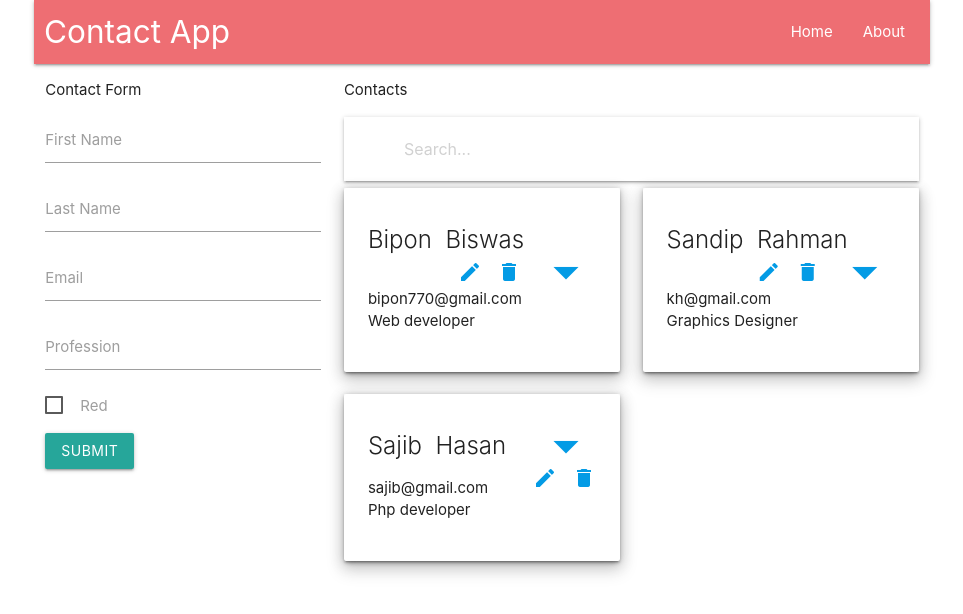
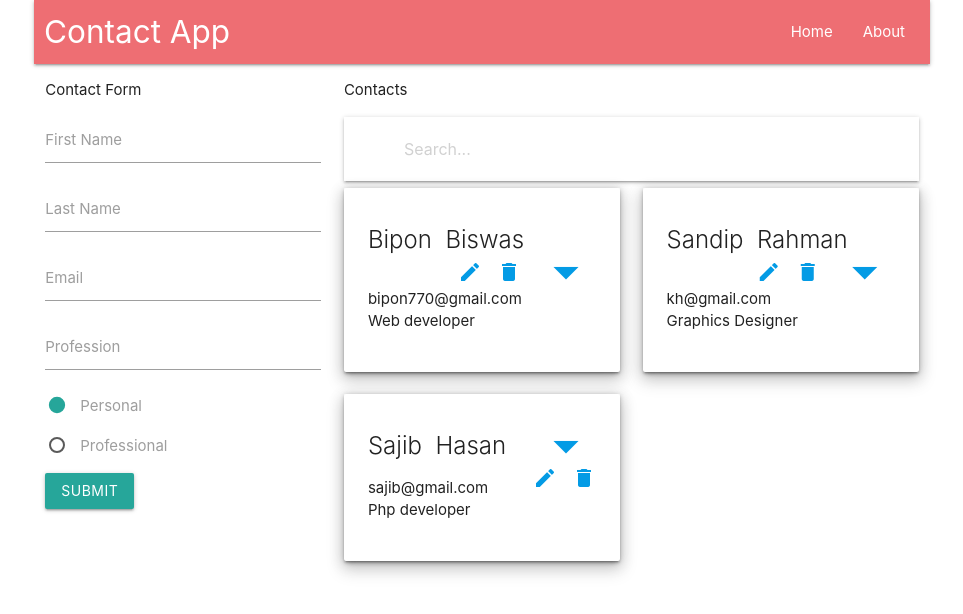
Before and after one commit to bipon68/react-practice, a React (Vite) app: page / in a window 1280 px wide. Shown: the top 614 px of the page, without its empty margins (158-1121 px from the left). Built offline with nearby package versions, Linux system fonts and the light colour scheme.

Commit message:
#5 controlled component radio button

```diff
--- a/src/components/ContactForm.js
+++ b/src/components/ContactForm.js
@@ -62,8 +62,26 @@ import React, { Component } from 'react'
                     </div>
                     <p>
                         <label>
-                            <input type="checkbox" />
-                            <span>Red</span>
+                            <input
+                                name="selectedValue"
+                                type="radio"
+                                value='personal'
+                                onChange={this.handleChange}
+                                checked={this.state.selectedValue === 'personal'}
+                            />
+                            <span>Personal</span>
+                        </label>
+                    </p>
+                    <p>
+                        <label>
+                            <input
+                                name="selectedValue"
+                                type="radio"
+                                value='professional'
+                                onChange={this.handleChange}
+                                checked={this.state.selectedValue === 'professional'}
+                                />
+                            <span>Professional</span>
                         </label>
                     </p>
                     <button class="btn waves-effect waves-light" type="submit">Submit</button>
```
